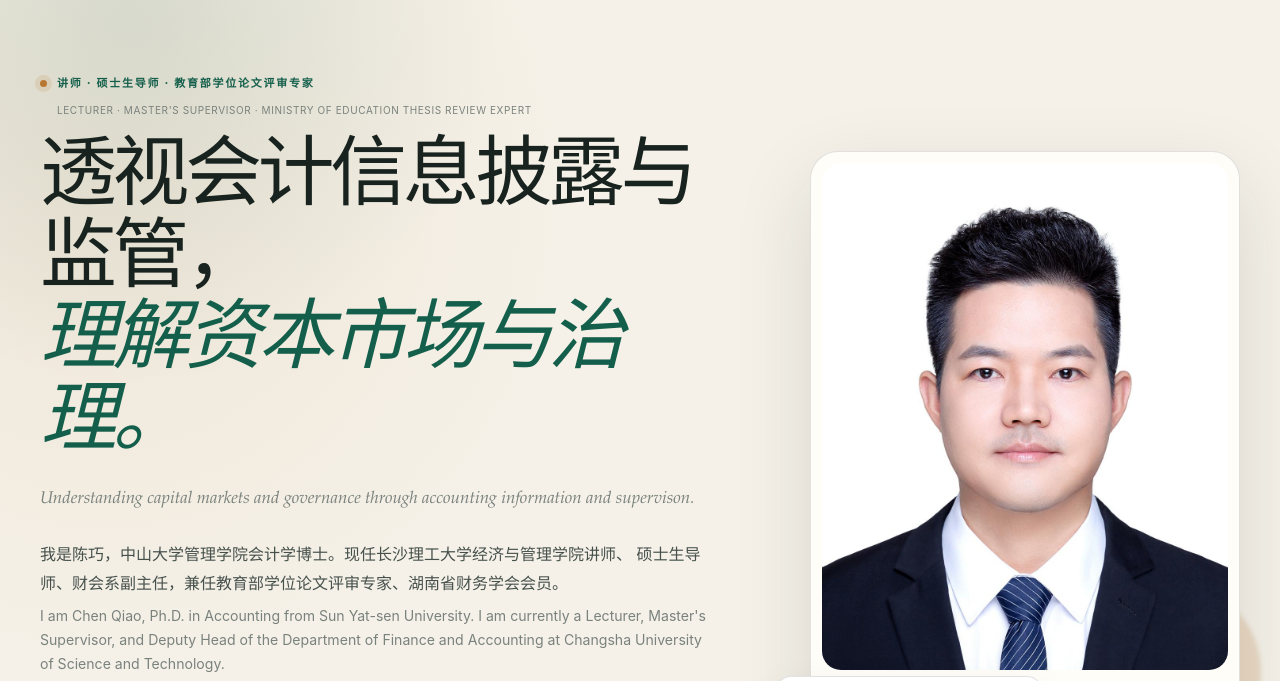
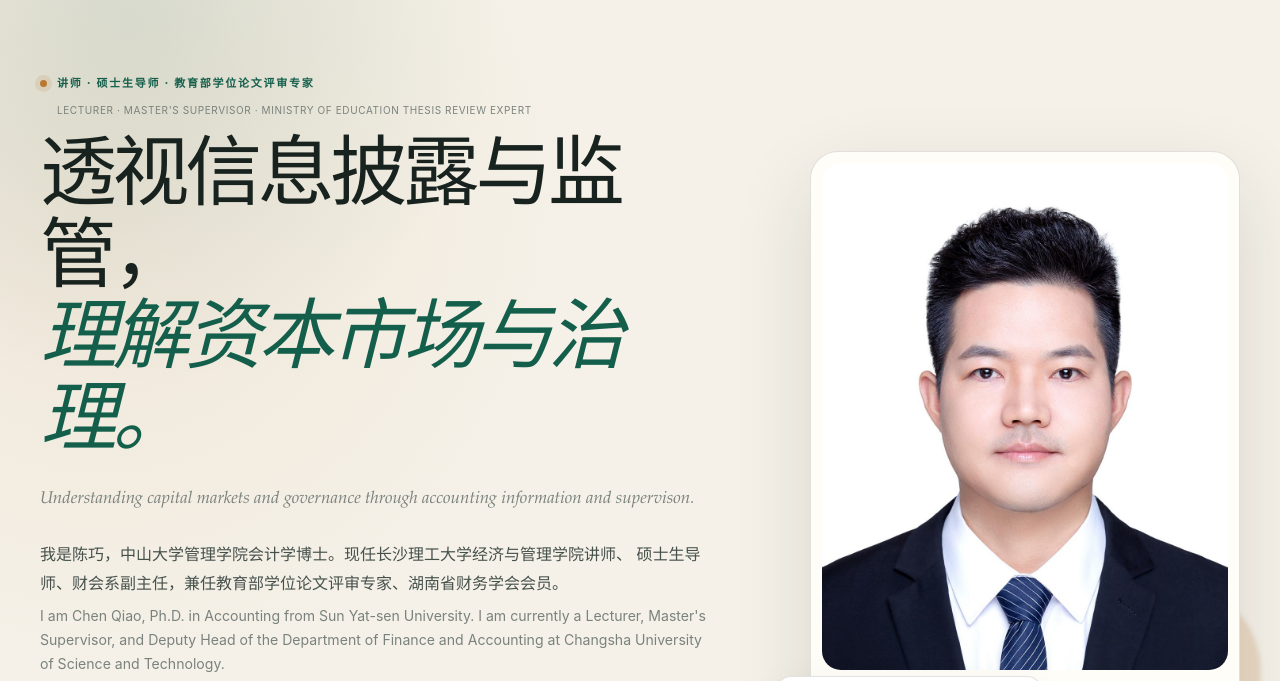
Before and after one commit to KevinQ7889/chenqiao-academic-website, a website: page index.html in a window 1280 px wide. Shown: the part 83-764 px from the top of the page. Drawn offline with Linux system fonts and the light colour scheme.

Commit message:
Update index.html

```diff
--- a/index.html
+++ b/index.html
@@ -66,7 +66,7 @@
           </p>
           <p class='eyebrow-en'>Lecturer · Master's Supervisor · Ministry of Education Thesis Review Expert</p>
           <h1>
-            <span>透视会计信息披露与监管，</span>
+            <span>透视信息披露与监管，</span>
             <em>理解资本市场与治理。</em>
           </h1>
           <p class='hero-en'>Understanding capital markets and governance through accounting information and supervison.</p>
```
